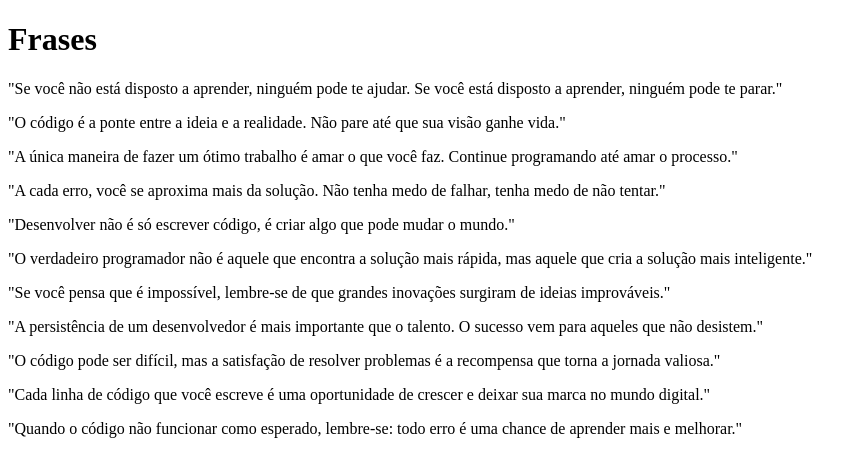
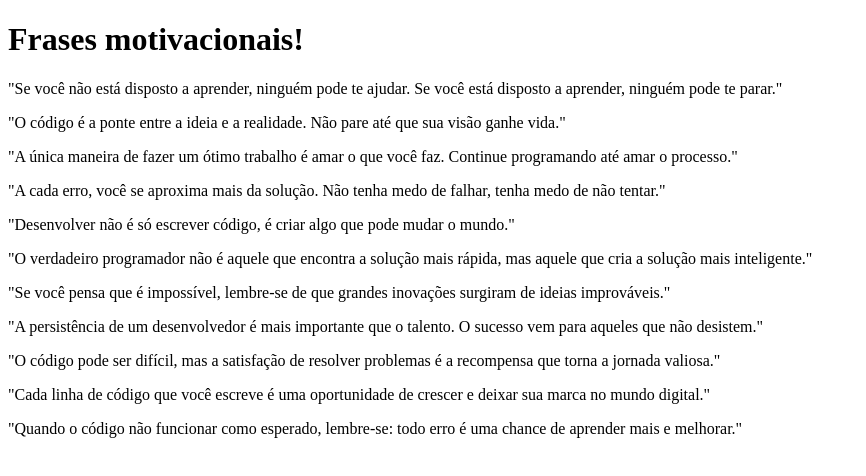
Before and after one commit to rafsecco/clone-tabnews, a Next.js app: page / in a window 1280 px wide. Shown: the top 476 px of the page, without its empty margins (0-866 px from the left). Built offline with nearby package versions, Linux system fonts and the light colour scheme.

Commit message:
Titulo modificado

```diff
--- a/pages/index.js
+++ b/pages/index.js
@@ -1,7 +1,7 @@
 function Home(){
   return (
     <div>
-      <h1>Frases</h1>
+      <h1>Frases motivacionais! </h1>
       <p>"Se você não está disposto a aprender, ninguém pode te ajudar. Se você está disposto a aprender, ninguém pode te parar."</p>
       <p>"O código é a ponte entre a ideia e a realidade. Não pare até que sua visão ganhe vida."</p>
       <p>"A única maneira de fazer um ótimo trabalho é amar o que você faz. Continue programando até amar o processo."</p>
```
